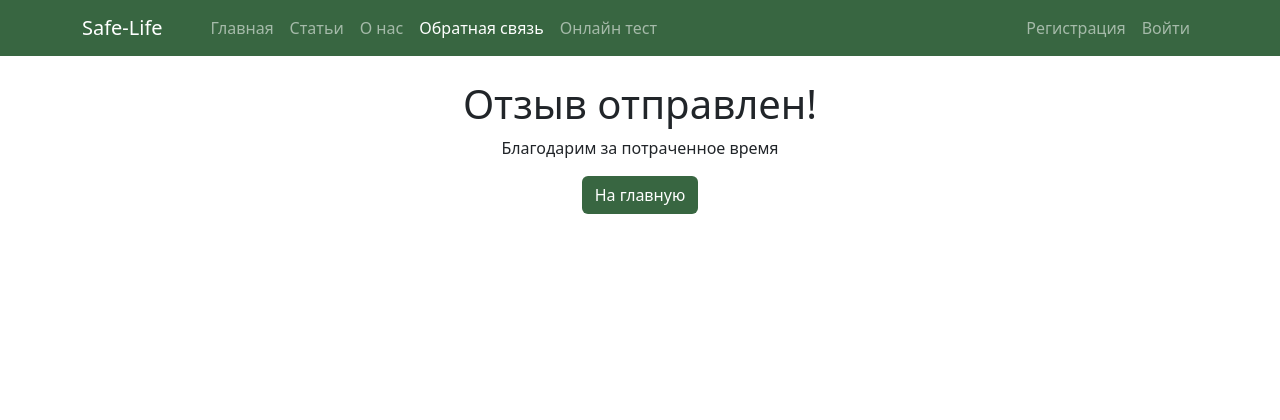
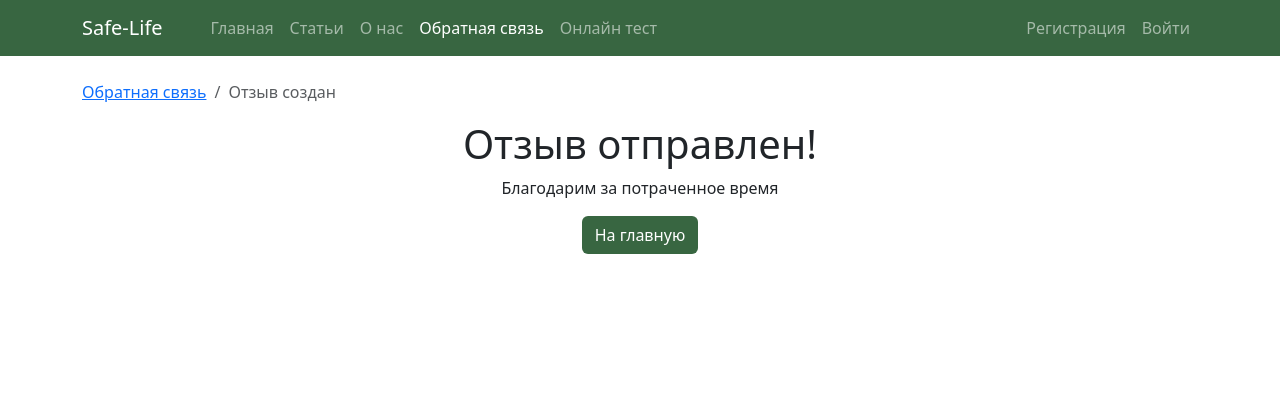
Before and after one commit to LizaLipatnikova/safe-life, a Django app: page /feedback/success/ in a window 1280 px wide. Shown: the top 420 px of the page. Run offline with Django 5.2, Linux system fonts and the light colour scheme; some libraries are stand-ins or nearby versions.

Commit message:
Добавлены "Хлебные крошки"

```diff
--- a/articles/templates/article.html
+++ b/articles/templates/article.html
@@ -1,6 +1,11 @@
 {% extends "main.html" %}
 
 {% block title %}{{ article.title }} Safe-Life{% endblock title %}
+
+{% block breadcrumb %}
+    <li class="breadcrumb-item"><a href="{% url "list_articles" %}">Статьи</a></li>
+    <li class="breadcrumb-item active">{{ article.title }}</li>
+{% endblock breadcrumb %}
 
 {% block main %}
     <h1>{{ article.title }}</h1>
--- a/articles/templates/list_articles.html
+++ b/articles/templates/list_articles.html
@@ -7,6 +7,10 @@
 {% endblock css %}
 
 {% block title %}Статьи Safe-Life{% endblock title %}
+
+{% block breadcrumb %}
+    <li class="breadcrumb-item active">Статьи</li>
+{% endblock breadcrumb %}
 
 {% block main %}
     <!-- Используем аккордеон для деления статьей на темы -->
--- a/feedback/templates/create_feedback.html
+++ b/feedback/templates/create_feedback.html
@@ -13,6 +13,10 @@
 
 {% block title %}Оставить отзыв о Safe-Life{% endblock title %}
 
+{% block breadcrumb %}
+    <li class="breadcrumb-item active">Обратная связь</li>
+{% endblock breadcrumb %}
+
 {% block main %}
     <h1>Написать отзыв</h1>
     <p>Ваше мнение очень важно для нас! Благодаря вашим отзывам мы существенно можем улучшить сайт, а также быстро и оперативно исправлять ошибки</p>
--- a/feedback/templates/list_feedbacks.html
+++ b/feedback/templates/list_feedbacks.html
@@ -1,6 +1,11 @@
 {% extends "main.html" %}
 
 {% block title %}Ваши отзывы Safe-Life{% endblock title %}
+
+{% block breadcrumb %}
+    <li class="breadcrumb-item"><a href="{% url "account" %}">Личный кабинет</a></li>
+    <li class="breadcrumb-item active">Мои отзывы</li>
+{% endblock breadcrumb %}
 
 {% block main %}
     <h1>Ваши отзывы</h1>
--- a/feedback/templates/success_feedback.html
+++ b/feedback/templates/success_feedback.html
@@ -1,6 +1,11 @@
 {% extends "main.html" %}
 
 {% block title %}Ваш отзыв отправлен Safe-Life{% endblock title %}
+
+{% block breadcrumb %}
+    <li class="breadcrumb-item"><a href="{% url "create_feedback" %}">Обратная связь</a></li>
+    <li class="breadcrumb-item active">Отзыв создан</li>
+{% endblock breadcrumb %}
 
 {% block main %}
     <div class="d-flex flex-column align-items-center">
--- a/main/templates/about.html
+++ b/main/templates/about.html
@@ -3,6 +3,10 @@
 {% load solo_tags %}
 
 {% block title %}Новости Safe-Life{% endblock title %}
+
+{% block breadcrumb %}
+    <li class="breadcrumb-item active">О нас</li>
+{% endblock breadcrumb %}
 
 {% block main %}
     <!-- Получаем модель страницы и записываем ее в переменную -->
--- a/main/templates/index.html
+++ b/main/templates/index.html
@@ -3,6 +3,10 @@
 {% load solo_tags %}
 
 {% block title %}Новости Safe-Life{% endblock title %}
+
+{% block breadcrumb %}
+    <li class="breadcrumb-item active">Главная</li>
+{% endblock breadcrumb %}
 
 {% block main %}
     <!-- Получаем модель главного содержимого и записываем ее под переменной greetings -->
--- a/templates/main.html
+++ b/templates/main.html
@@ -68,6 +68,12 @@
 
     <!-- Основное содержимое -->
     <main class="container mt-4 flex-grow-1">
+        <nav>
+            <ol class="breadcrumb">
+                {% block breadcrumb %}{% endblock breadcrumb %}
+            </ol>
+        </nav>
+
         {% block main %}{% endblock main %}
     </main>
 
--- a/testing/templates/start_testing.html
+++ b/testing/templates/start_testing.html
@@ -1,6 +1,10 @@
 {% extends "main.html" %}
 
 {% block title %}Начать тестирование Safe-Life{% endblock title %}
+
+{% block breadcrumb %}
+    <li class="breadcrumb-item active">Онлайн тестирование</li>
+{% endblock breadcrumb %}
 
 {% block main %}
     <div class="d-flex flex-column align-items-center">
--- a/testing/templates/testing.html
+++ b/testing/templates/testing.html
@@ -9,6 +9,11 @@
 {% endblock css %}
 
 {% block title %}Тестирование Safe-Life{% endblock title %}
+
+{% block breadcrumb %}
+    <li class="breadcrumb-item"><a href="{% url "start_test" %}">Онлайн тестирование</a></li>
+    <li class="breadcrumb-item active">Вопросы</li>
+{% endblock breadcrumb %}
 
 {% block main %}
     <div class="d-flex flex-column gap-4">
--- a/user/templates/account.html
+++ b/user/templates/account.html
@@ -9,6 +9,10 @@
 {% endblock css %}
 
 {% block title %}Личный кабинет Safe-life{% endblock title %}
+
+{% block breadcrumb %}
+    <li class="breadcrumb-item active">Личный кабинет</li>
+{% endblock breadcrumb %}
 
 {% block main %}
     <div class="col-md-8 offset-md-2">
--- a/user/templates/account_edit.html
+++ b/user/templates/account_edit.html
@@ -3,6 +3,11 @@
 {% load django_bootstrap5 %}
 
 {% block title %}Обновить аккаунт Safe-life{% endblock title %}
+
+{% block breadcrumb %}
+    <li class="breadcrumb-item"><a href="{% url "account" %}">Личный кабинет</a></li>
+    <li class="breadcrumb-item active">Редактирование</li>
+{% endblock breadcrumb %}
 
 {% block main %}
     <div class="col-md-8 offset-md-2">
```
